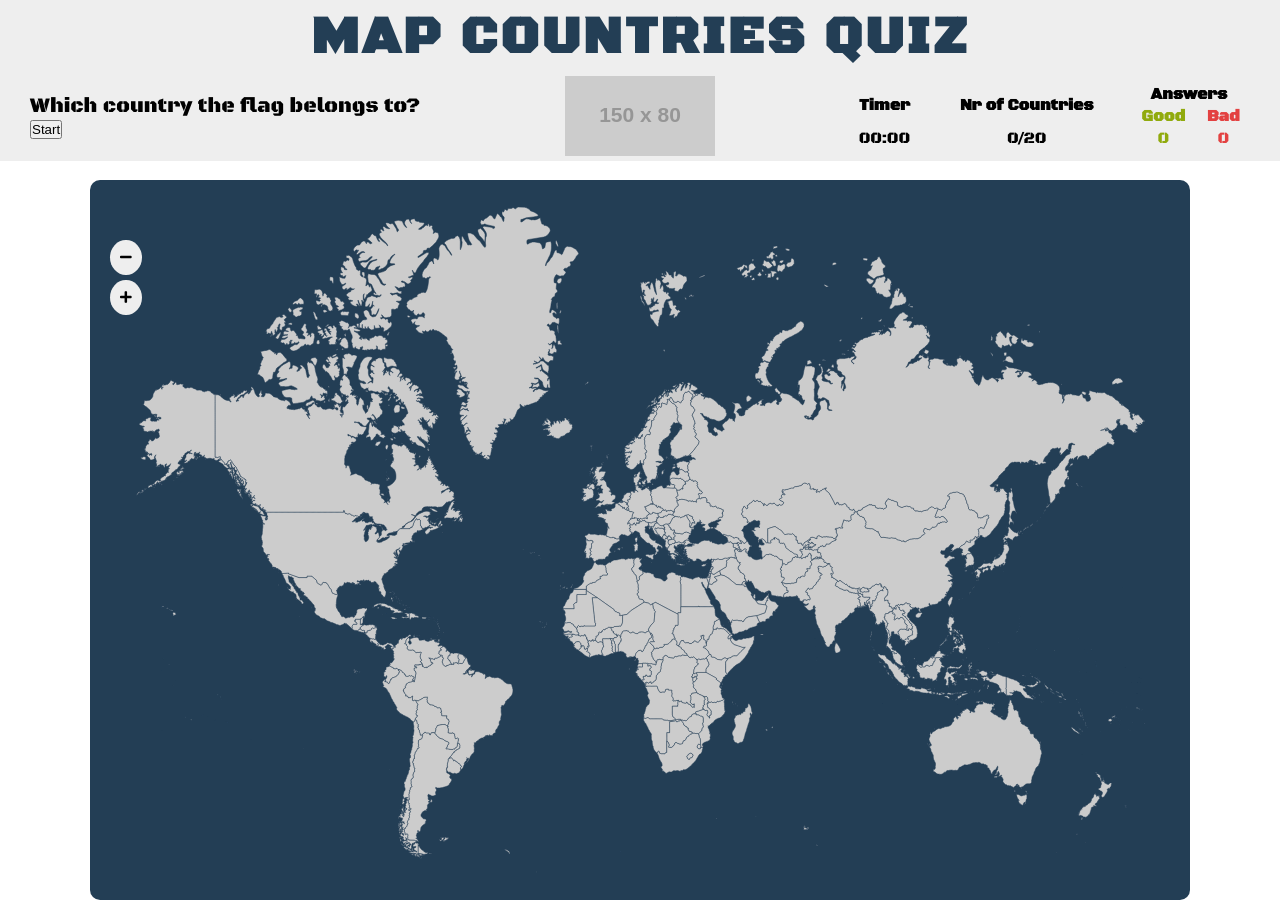
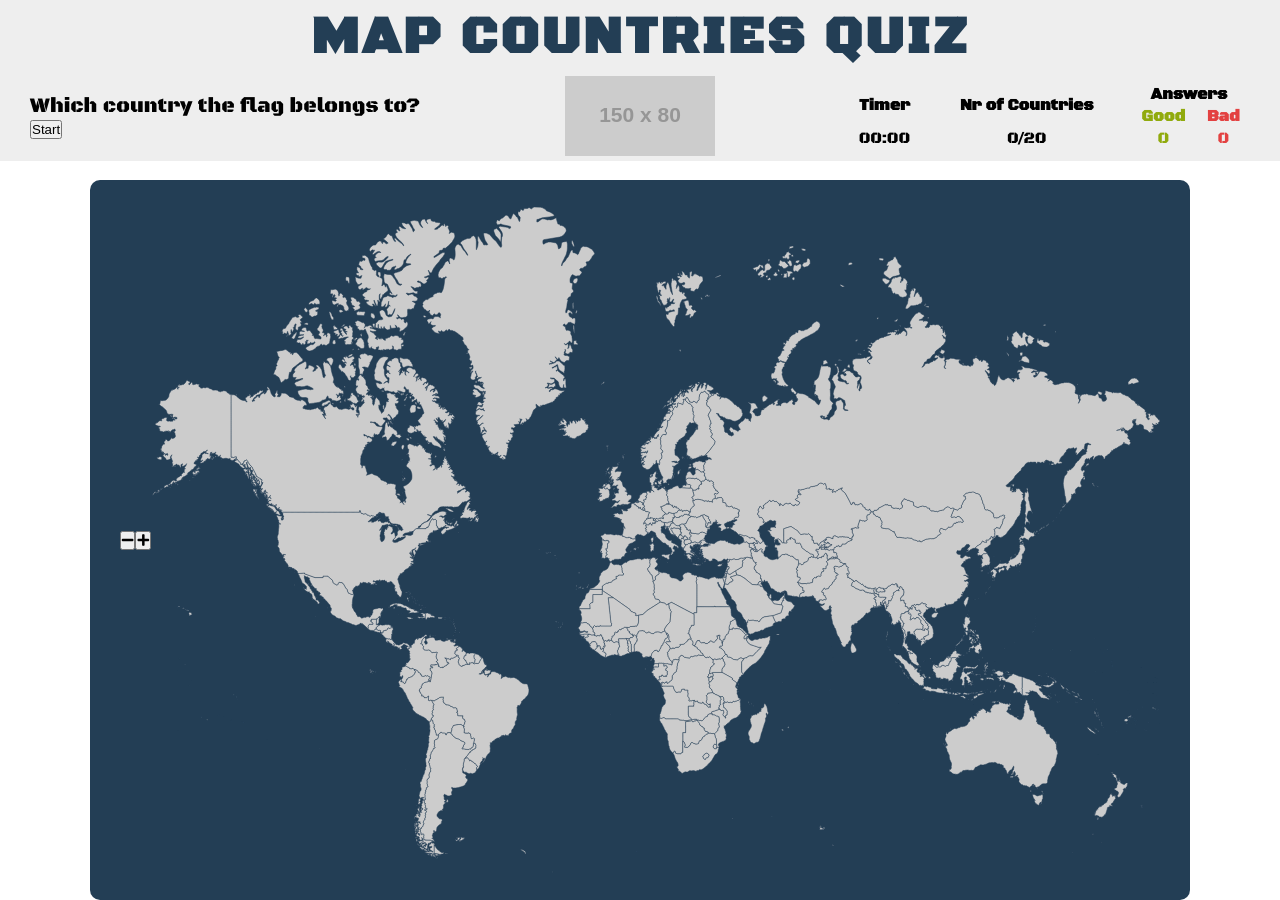
Before and after one commit to monika-stempniak/MapCountriesQuiz, a React app: page / in a window 1280 px wide. Built offline with nearby package versions, Linux system fonts and the light colour scheme.

Commit message:
change name .btn for .btn-map

```diff
--- a/src/scss/partials/_map.scss
+++ b/src/scss/partials/_map.scss
@@ -30,7 +30,7 @@
       }
     }
 
-    .btn {
+    .btn-map {
       position: absolute;
       top: 100px;
       left: 20px;
```
